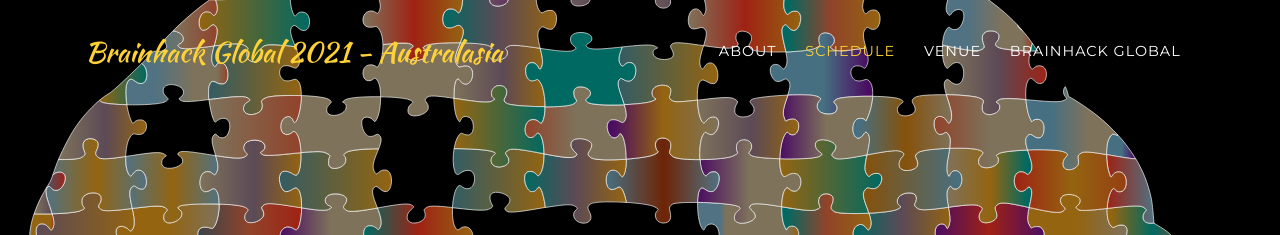
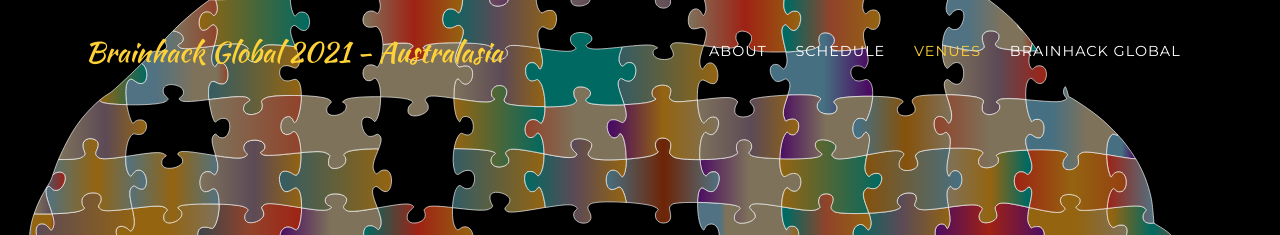
Before and after one commit to tclose/global2021, a Jekyll site: the page built from index.md, in a window 1280 px wide. Shown: the top 235 px of the page. Built offline with Jekyll 4.4.1, drawn with Linux system fonts in a browser that asks for light colours; some web fonts are replaced.

Commit message:
fixed up link from top of the page to venues

```diff
--- a/_data/navigation.yml
+++ b/_data/navigation.yml
@@ -5,8 +5,8 @@ nav:
   - title: "Schedule"
     section: schedule
 
-  - title: "Venue"
-    section: venue
+  - title: "Venues"
+    section: venues
 
   - title: "Brainhack Global"
     url: https://brainhack.org/global2021/
--- a/_includes/venue.html
+++ b/_includes/venue.html
@@ -1,5 +1,5 @@
 <!-- Portfolio Grid Section -->
-<section id="venues" class="bg-light-gray">
+<section class="page-section" id="venues" class="bg-light-gray">
   <div class="container">
       <div class="row">
           <div class="col-lg-12 text-center">
```
